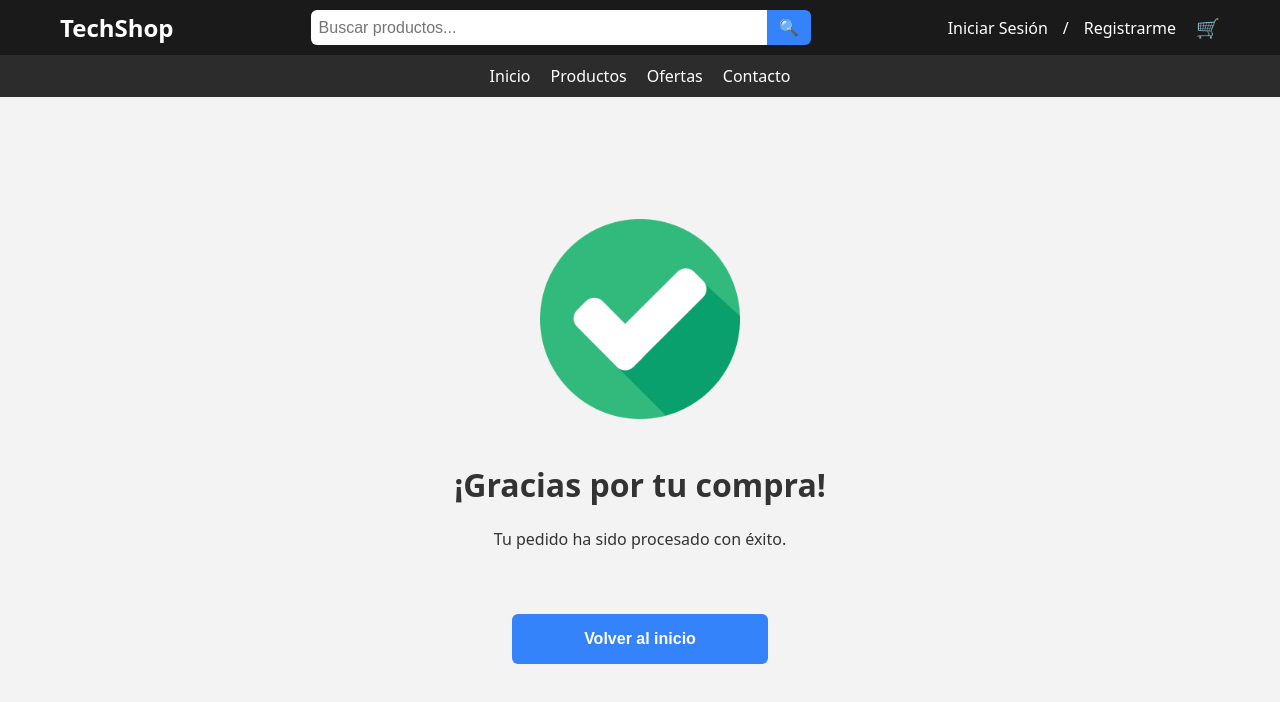
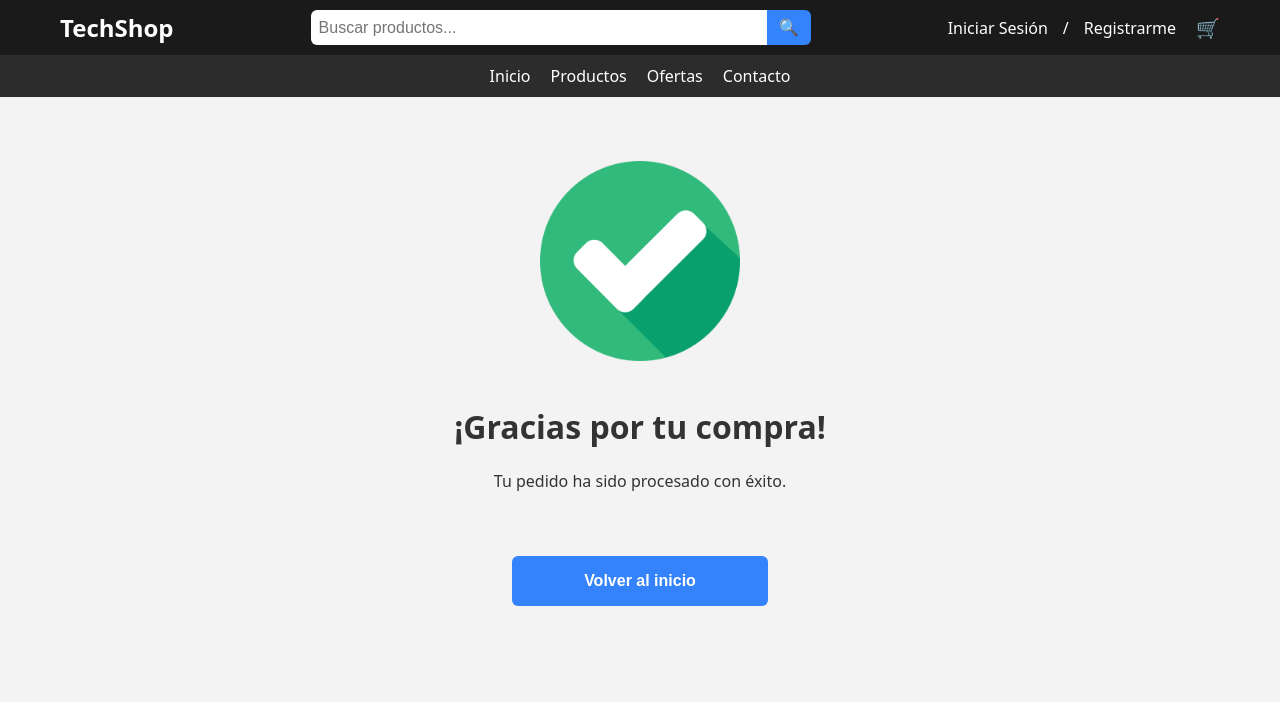
Before and after one commit to melanyS1/TPO-API-FINAL, a React (Vite) app in the folder TPO-API/: page /thank-you in a window 1280 px wide. Shown: the top 702 px of the page. Built offline with nearby package versions, Linux system fonts and the light colour scheme.

Commit message:
Update ThankYouPage CSS to adjust padding for better layout consistency

```diff
--- a/TPO-API/src/pages/ThankYouPage/ThankYouPage.css
+++ b/TPO-API/src/pages/ThankYouPage/ThankYouPage.css
@@ -6,7 +6,7 @@
 	justify-content: center;
 	min-height: 70vh;
 	text-align: center;
-    margin-top: 5%;
+    padding: 5% 0;
 }
 
 .checked-img {
```
